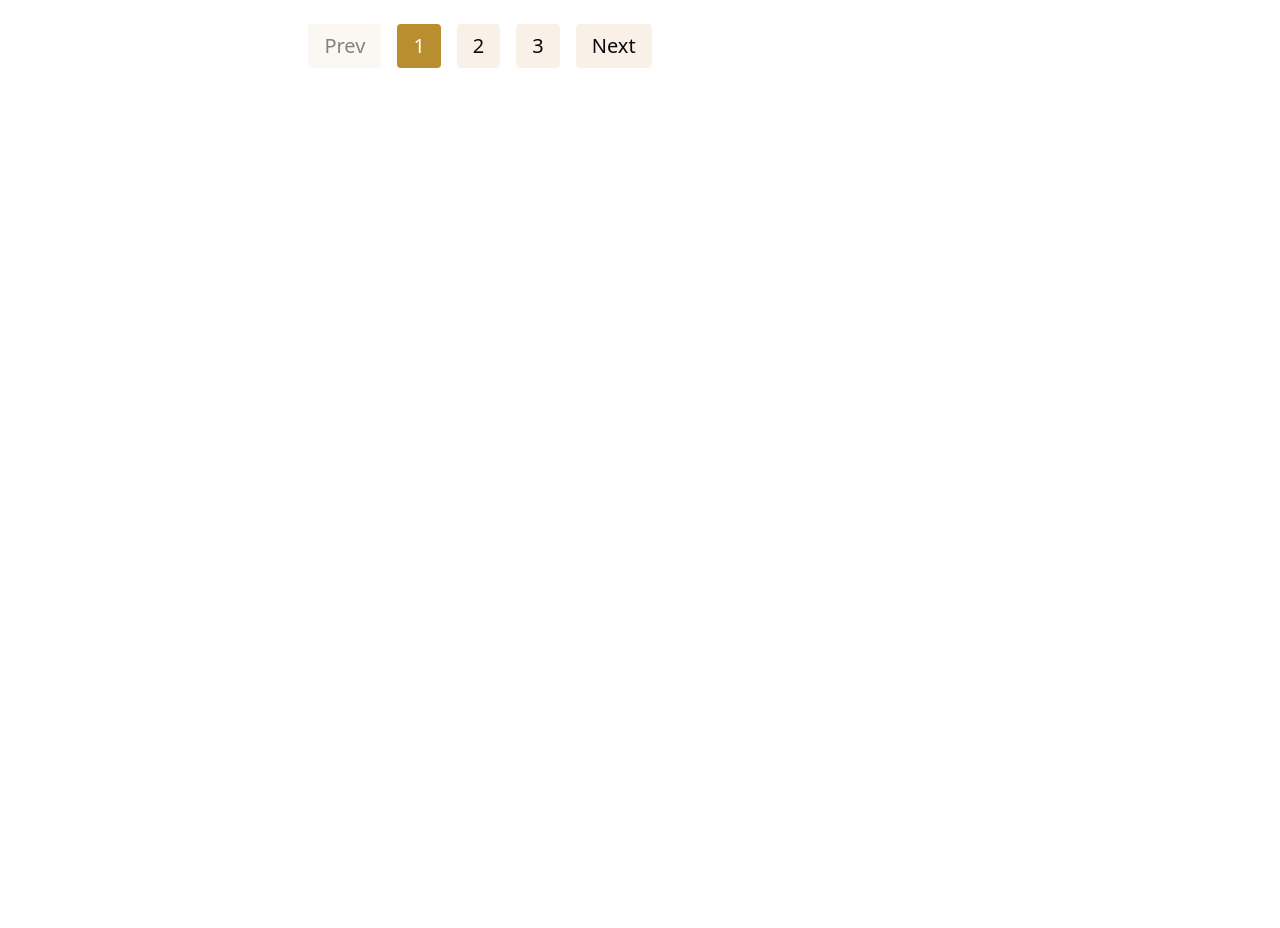
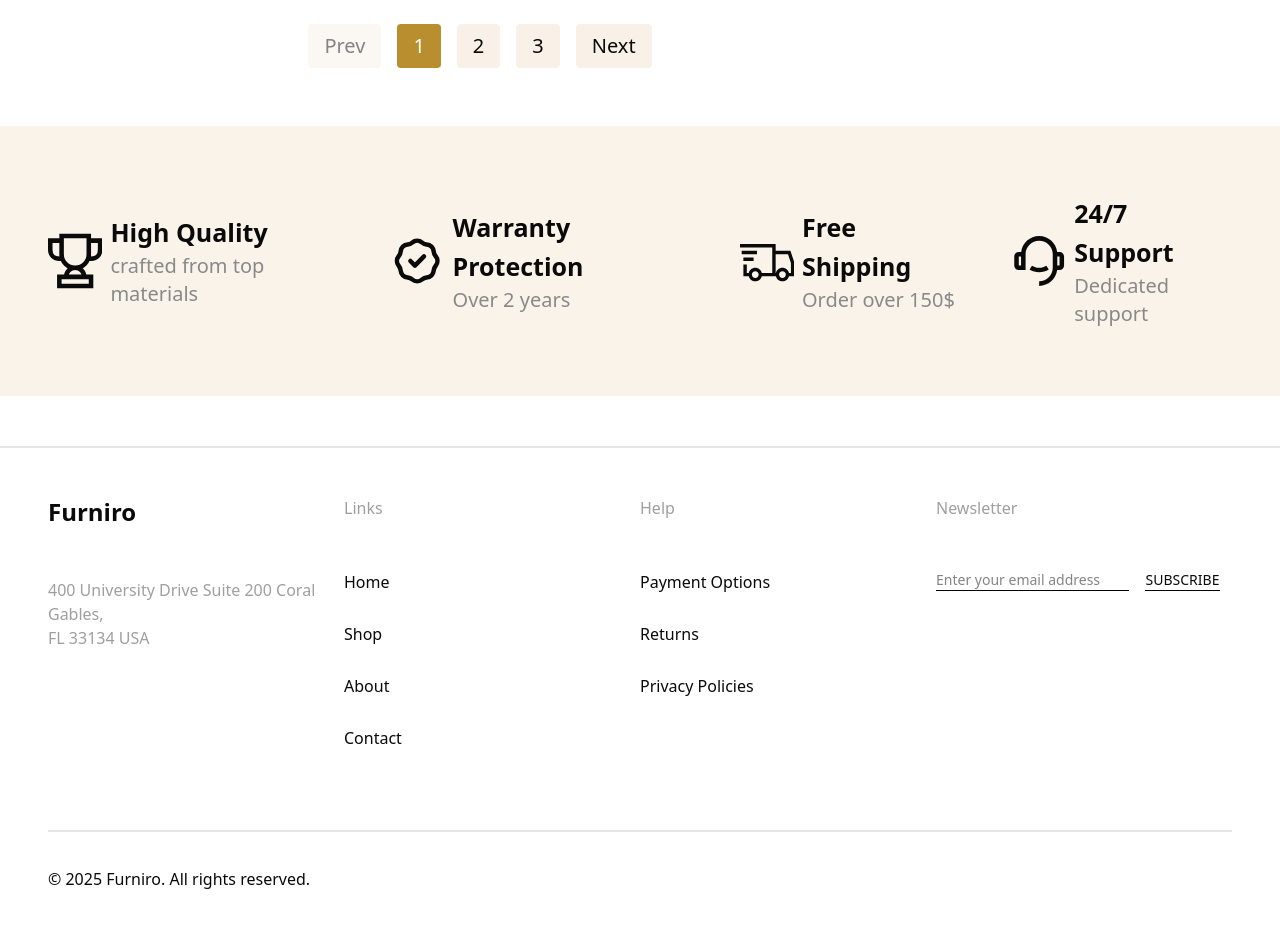
Before and after one commit to ShinobiKoda/furniro, a Next.js app: page /blog in a window 1280 px wide. Shown: the part 2860-3788 px from the top of the page. Before the commit the page ends 2986 px from the top, so only its background shows below. Built offline with nearby package versions, Linux system fonts and the light colour scheme.

Commit message:
feat: integrate Services and Footer components into Blog for enhanced layout

```diff
--- a/src/components/Blog.tsx
+++ b/src/components/Blog.tsx
@@ -13,6 +13,8 @@ import { Search } from "lucide-react";
 import { FaTag } from "react-icons/fa6";
 import { useState, useEffect } from "react";
 import Image from "next/image";
+import { Services } from "./Services";
+import { Footer } from "./Footer";
 
 interface BlogProps {
   pathSegments: string[];
@@ -278,6 +280,12 @@ export function Blog({ pathSegments }: BlogProps) {
           </motion.div>
         </motion.div>
       </motion.div>
+
+      <div className="w-full mb-[50px]">
+        <Services />
+      </div>
+
+      <Footer />
     </div>
   );
 }
```
